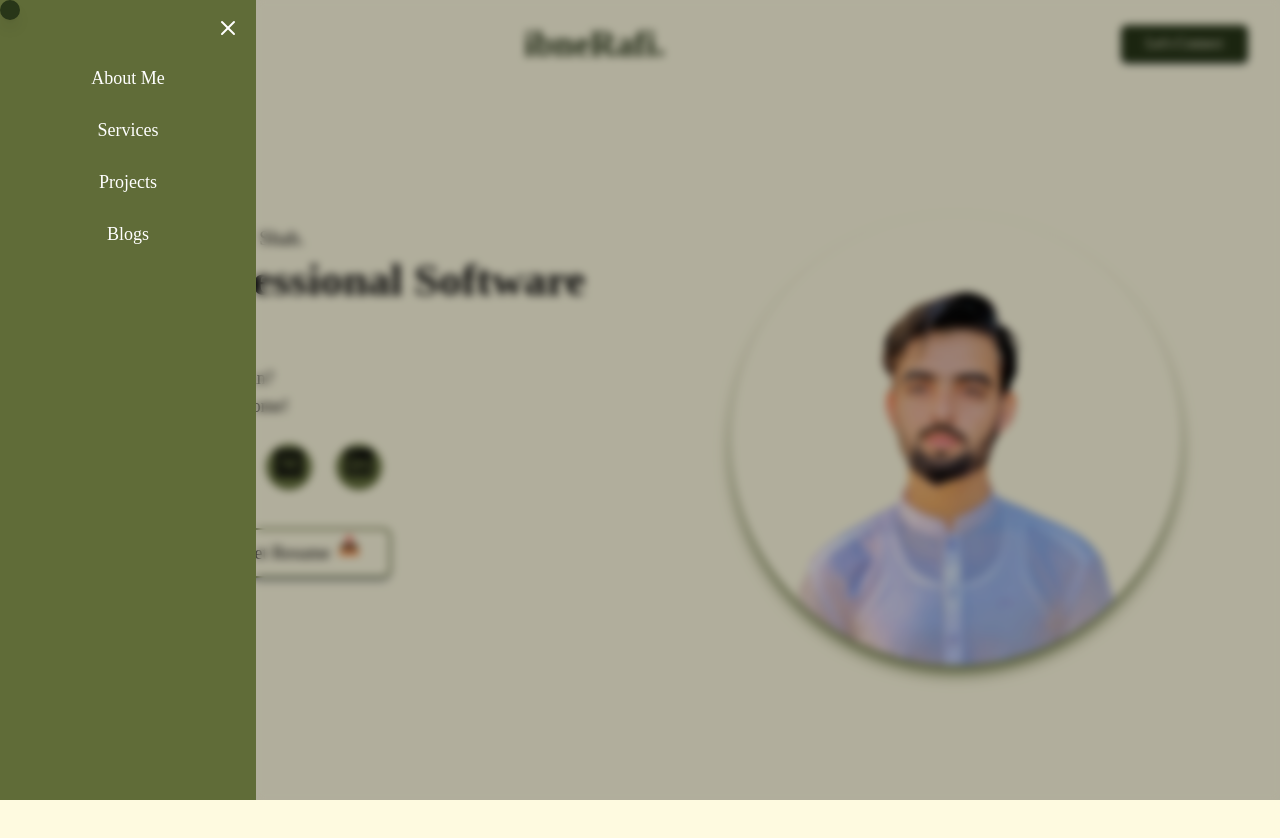
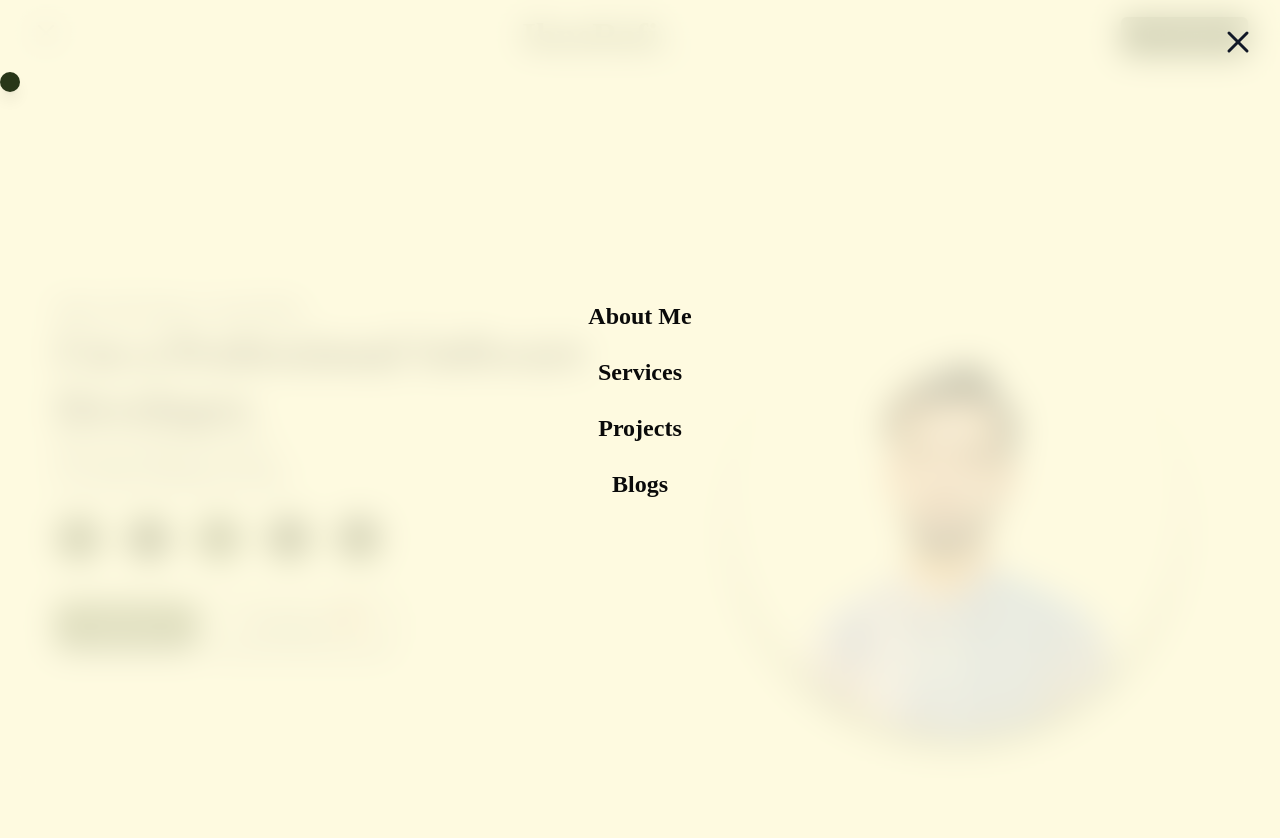
Before and after one commit to iamasadshah/iamasadshah-ibnerafi, a Next.js app: page / in a window 1280 px wide. Both pictures are taken after a click on the button 46 px from the left and 40 px from the top of the page. Shown: the top 838 px of the page. Built offline with nearby package versions, Linux system fonts and the light colour scheme.

Commit message:
navbar changed

```diff
--- a/src/app/components/Navbar.tsx
+++ b/src/app/components/Navbar.tsx
@@ -1,49 +1,130 @@
 "use client";
-import React, { useState, useEffect } from "react";
+import React, { useState } from "react";
 import Link from "next/link";
 import { FiX } from "react-icons/fi";
 import { RiMenu3Fill } from "react-icons/ri";
+import { motion, AnimatePresence } from "framer-motion";
 
 const Navbar = () => {
-  const [menuOpen, setMenuOpen] = useState(false); // For desktop menu
-  const [scrolled, setScrolled] = useState(false);
+  const [menuOpen, setMenuOpen] = useState(false);
+  const [desktopMenuOpen, setDesktopMenuOpen] = useState(false);
 
-  // Handle scroll to toggle background blur
-  useEffect(() => {
-    const handleScroll = () => {
-      if (window.scrollY > 0) {
-        setScrolled(true);
-      } else {
-        setScrolled(false);
-      }
-    };
-    window.addEventListener("scroll", handleScroll);
-    return () => window.removeEventListener("scroll", handleScroll);
-  }, []);
-
-  const handleLinkClick = () => {
-    setMenuOpen(false);
+  // Link animation variants
+  const linkVariants = {
+    hidden: (direction: string) => ({
+      x: direction === "left" ? -200 : 200,
+      opacity: 0,
+    }),
+    visible: {
+      x: 0,
+      opacity: 1,
+      transition: { duration: 0.6, ease: "easeOut" },
+    },
+    exit: (direction: string) => ({
+      x: direction === "left" ? -200 : 200,
+      opacity: 0,
+      transition: { duration: 0.4, ease: "easeIn" },
+    }),
   };
 
   return (
-    <header
-      className={`fixed top-0 left-0 w-full z-50 transition-all duration-300 ${
-        scrolled ? "backdrop-blur-md bg-white/50 shadow-md" : "bg-primary2"
-      }`}
-    >
-      <div className="max-w-full mx-auto px-4 sm:px-6 lg:px-8">
-        <div className="flex items-center justify-between py-4 md:py-6">
-          {/* Hamburger Menu */}
-          <div className="md:block">
+    <header>
+      {/* Navbar container */}
+      <div className="max-w-full mx-auto px-4 sm:px-6 lg:px-8 bg-primary2">
+        <div className="hidden md:flex justify-between items-center py-4 relative">
+          {/* Hamburger Menu Icon */}
+          <div className="flex-shrink-0">
             <button
               className="text-gray-900 focus:outline-none"
-              onClick={() => setMenuOpen(!menuOpen)}
+              onClick={() => setDesktopMenuOpen(!desktopMenuOpen)}
             >
-              {menuOpen ? <FiX size={28} /> : <RiMenu3Fill size={28} />}
+              {desktopMenuOpen ? <FiX size={28} /> : <RiMenu3Fill size={28} />}
             </button>
           </div>
 
-          {/* Logo at the Center */}
+          {/* Logo Section */}
+          <div className="flex-shrink-0 text-center">
+            <Link href="/">
+              <div className="flex items-center justify-center cursor-pointer">
+                <span className="ml-2 text-4xl font-bold text-primary3">
+                  IbneRafi.
+                </span>
+              </div>
+            </Link>
+          </div>
+
+          {/* Hire Me Button */}
+          <div>
+            <Link href="/contact">
+              <div className="relative inline-flex items-center justify-center px-6 py-2 border border-transparent text-sm shadow-sm font-medium rounded-md shadow-gray-500 text-primary2 bg-primary3 transition-all duration-300 ease-in-out cursor-pointer hover:bg-transparent hover:ring-2 hover:ring-primary3">
+                <span className="transition-transform duration-300 ease-in-out transform hover:rotate-360 hover:text-primary3">
+                  Let&apos;s Connect
+                </span>
+              </div>
+            </Link>
+          </div>
+        </div>
+
+        {/* Large Screen Fullscreen Menu */}
+        <AnimatePresence>
+          {desktopMenuOpen && (
+            <motion.div
+              className="fixed inset-0 bg-primary2 bg-opacity-80 backdrop-blur-lg z-50 flex justify-center items-center"
+              initial={{ opacity: 0 }}
+              animate={{ opacity: 1 }}
+              exit={{ opacity: 0 }}
+            >
+              <button
+                className="absolute top-6 right-6 text-gray-900 focus:outline-none"
+                onClick={() => setDesktopMenuOpen(false)}
+              >
+                <FiX size={36} />
+              </button>
+              <motion.nav
+                className="flex flex-col items-center space-y-6 text-2xl font-semibold"
+                initial="hidden"
+                animate="visible"
+                exit="hidden"
+              >
+                {[
+                  { href: "/about-me", label: "About Me", direction: "left" },
+                  { href: "/services", label: "Services", direction: "right" },
+                  { href: "/projects", label: "Projects", direction: "left" },
+                  {
+                    href: "https://medium.com/@iamasadshah",
+                    label: "Blogs",
+                    direction: "right",
+                    external: true,
+                  },
+                ].map((link, index) => (
+                  <motion.div
+                    key={index}
+                    variants={linkVariants}
+                    custom={link.direction}
+                    initial="hidden"
+                    animate="visible"
+                    exit="exit"
+                    transition={{ delay: index * 0.2 }}
+                  >
+                    <Link
+                      href={link.href}
+                      onClick={() => setDesktopMenuOpen(false)}
+                      target={link.external ? "_blank" : "_self"}
+                      rel={link.external ? "noopener noreferrer" : undefined}
+                      className="relative group hover:text-primary3"
+                    >
+                      {link.label}
+                    </Link>
+                  </motion.div>
+                ))}
+              </motion.nav>
+            </motion.div>
+          )}
+        </AnimatePresence>
+
+        {/* Mobile Navbar */}
+        <div className="md:hidden flex justify-between items-center py-4">
+          {/* Logo Section */}
           <div className="flex-shrink-0">
             <Link href="/">
               <div className="flex items-center cursor-pointer">
@@ -54,72 +135,77 @@ const Navbar = () => {
             </Link>
           </div>
 
-          {/* Hire Me Button on the Right */}
-          <div className="hidden md:block">
-            <Link href="/contact">
-              <div className="relative inline-flex items-center justify-center px-6 py-2 border border-transparent text-sm shadow-sm font-medium rounded-md shadow-gray-500 text-primary2 bg-primary3 transition-all duration-300 ease-in-out cursor-pointer hover:bg-transparent hover:ring-2 hover:ring-primary3 hover:shadow-lg hover:shadow-primary3">
-                <span className="transition-transform duration-300 ease-in-out transform  hover:text-primary3 ">
-                  Let&apos;s Connect
-                </span>
-              </div>
-            </Link>
-          </div>
-        </div>
+          {/* Mobile Menu Button */}
+          <button
+            className="text-gray-900 focus:outline-none"
+            onClick={() => setMenuOpen(!menuOpen)}
+          >
+            {menuOpen ? <FiX size={28} /> : <RiMenu3Fill size={28} />}
+          </button>
         </div>
 
-      {/* Background Blur Overlay */}
-      {menuOpen && (
+        {/* Mobile Menu with sliding from bottom to top */}
         <div
-          className="fixed inset-0 bg-black/30 backdrop-blur-sm z-40"
-          onClick={() => setMenuOpen(false)}
-        ></div>
-      )}
-
-      {/* Navigation Menu */}
+          className={`md:hidden transition-all duration-700 ease-in-out overflow-hidden bg-primary2 ${
+            menuOpen ? "max-h-screen" : "max-h-0"
+          }`}
+        >
+          <nav className="space-y-4 px-2 pt-2 pb-3">
+            <Link href="/about-me" onClick={() => setMenuOpen(false)}>
               <div
-        className={`fixed top-0 left-0 w-64 h-full bg-primary1 transform transition-transform duration-500 ease-in-out z-50 ${
+                className={`block text-gray-900 hover:text-primary1 transform transition duration-700 ${
                   menuOpen ? "translate-x-0" : "-translate-x-full"
                 }`}
               >
-        {/* Close Button */}
-        <button
-          className="absolute top-4 right-4 text-white text-2xl focus:outline-none"
-          onClick={() => setMenuOpen(false)}
-        >
-          <FiX />
-        </button>
-
-        <nav className="flex flex-col space-y-6 mt-16 px-6 text-center">
-          <Link href="/about-me" onClick={handleLinkClick}>
-            <div className="relative text-white text-lg font-medium group cursor-pointer">
                 About Me
-              <span className="absolute left-0 bottom-0 h-[2px] w-0 bg-white transition-all duration-300 group-hover:w-full"></span>
               </div>
             </Link>
-          <Link href="/services" onClick={handleLinkClick}>
-            <div className="relative text-white text-lg font-medium group cursor-pointer">
+            <Link href="/services" onClick={() => setMenuOpen(false)}>
+              <div
+                className={`block text-gray-900 hover:text-primary1 transform transition duration-700 ${
+                  menuOpen ? "translate-x-0" : "translate-x-full"
+                }`}
+              >
                 Services
-              <span className="absolute left-0 bottom-0 h-[2px] w-0 bg-white transition-all duration-300 group-hover:w-full"></span>
               </div>
             </Link>
-          <Link href="/projects" onClick={handleLinkClick}>
-            <div className="relative text-white text-lg font-medium group cursor-pointer">
+            <Link href="/projects" onClick={() => setMenuOpen(false)}>
+              <div
+                className={`block text-gray-900 hover:text-primary1 transform transition duration-700 ${
+                  menuOpen ? "-translate-x-0" : "-translate-x-full"
+                }`}
+              >
                 Projects
-              <span className="absolute left-0 bottom-0 h-[2px] w-0 bg-white transition-all duration-300 group-hover:w-full"></span>
               </div>
             </Link>
             <Link
               href="https://medium.com/@iamasadshah"
               target="_blank"
               rel="noopener noreferrer"
-            onClick={handleLinkClick}
+              onClick={() => setMenuOpen(false)}
             >
-            <div className="relative text-white text-lg font-medium group cursor-pointer">
+              <div
+                className={`block text-gray-900 hover:text-primary1 transform transition duration-700 ${
+                  menuOpen ? "translate-x-0" : "translate-x-full"
+                }`}
+              >
                 Blogs
-              <span className="absolute left-0 bottom-0 h-[2px] w-0 bg-white transition-all duration-300 group-hover:w-full"></span>
               </div>
             </Link>
           </nav>
+          <div
+            className={`px-2 pb-3 transition duration-700 ${
+              menuOpen ? "opacity-100" : "opacity-0"
+            }`}
+          >
+            {/* Hire Me with fade-in effect */}
+            <Link href="/contact" onClick={() => setMenuOpen(false)}>
+              <div className="block w-full text-center py-2 px-4 rounded-md bg-primary1 text-white cursor-pointer">
+                Hire Me
+              </div>
+            </Link>
+          </div>
+        </div>
       </div>
     </header>
   );
```
Lines whose indentation alone changed are shown as unchanged.
